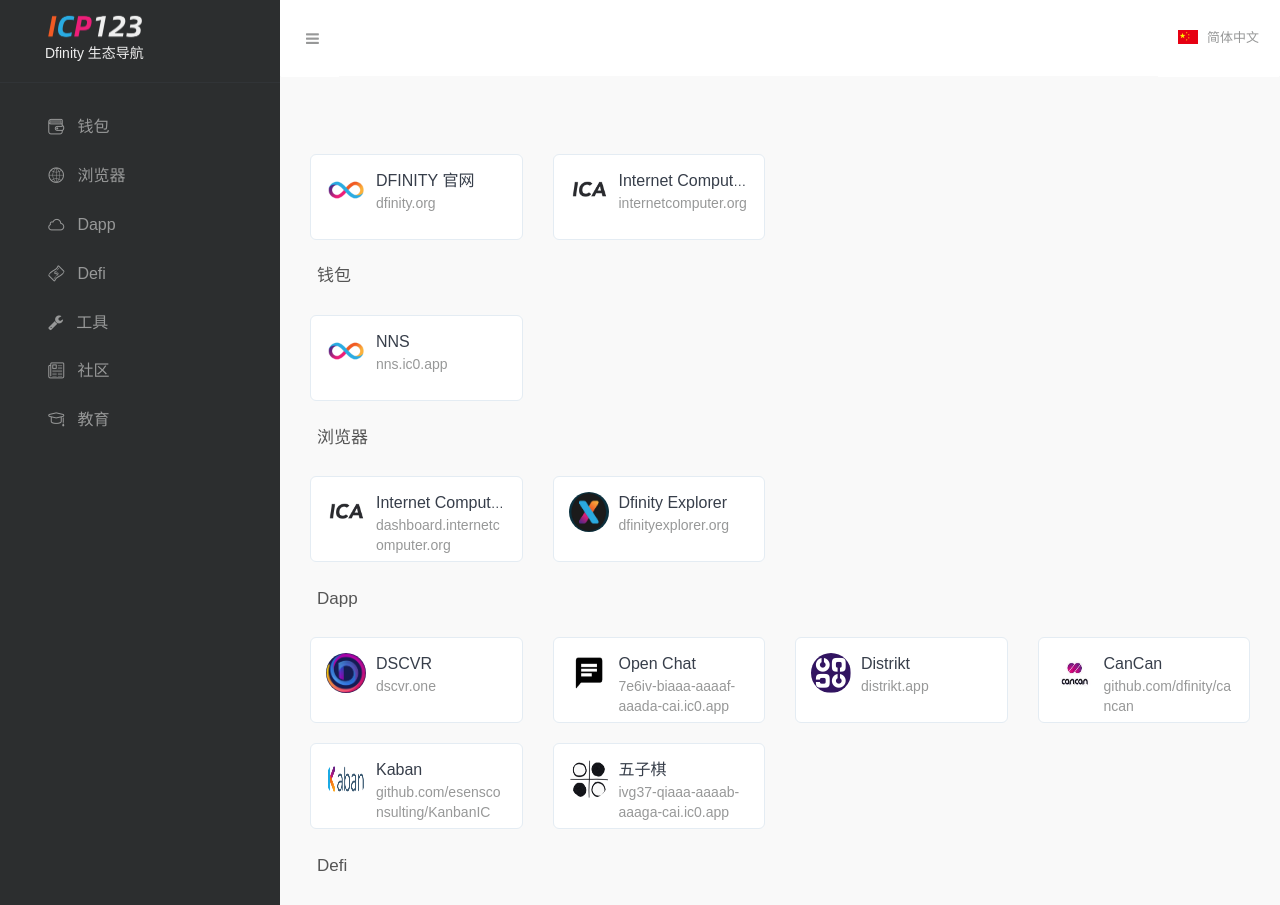
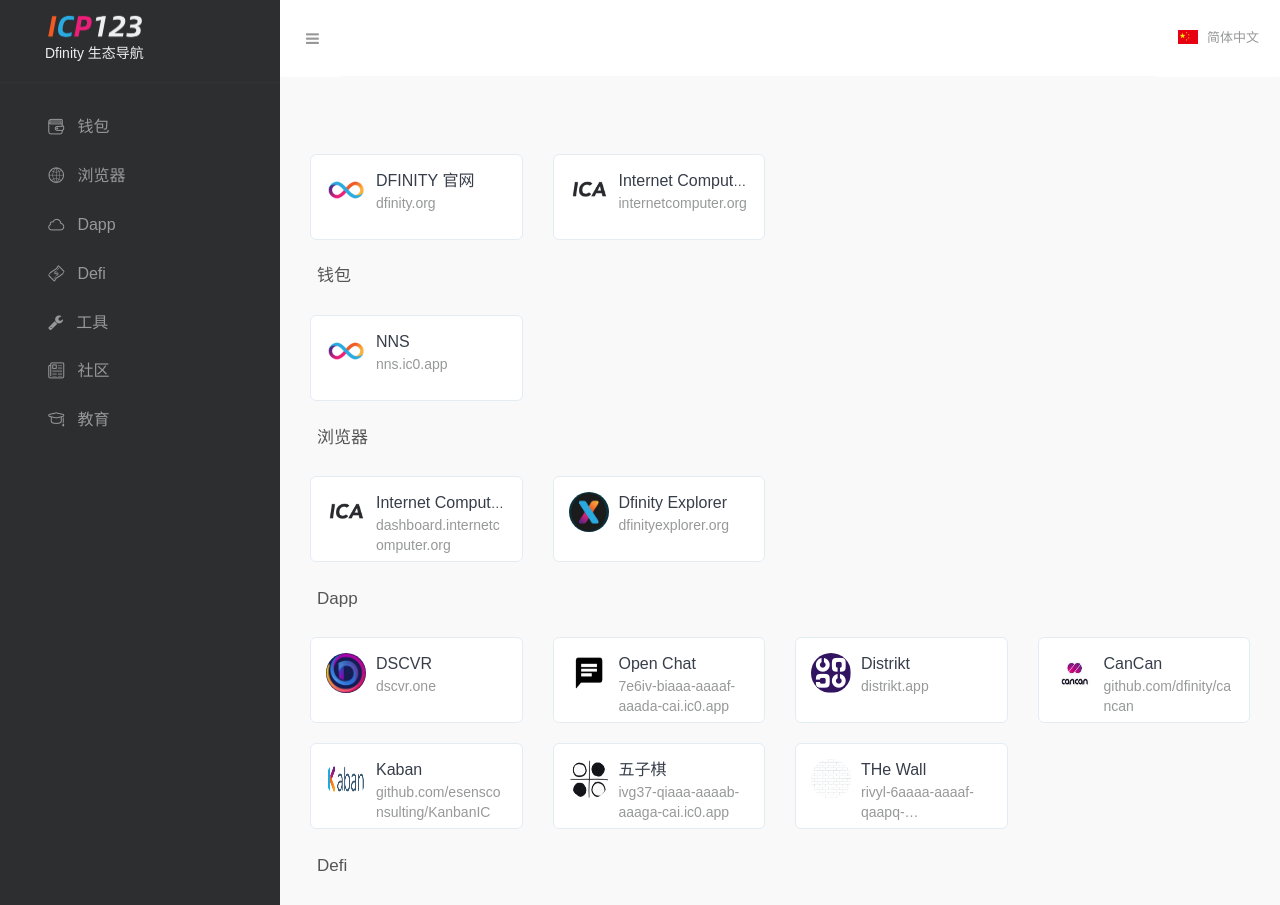
Before and after one commit to icpfans-xyz/123icp, a Vue app: page /#/ in a window 1280 px wide. Shown: the top 905 px of the page. Built offline with nearby package versions, Linux system fonts and the light colour scheme.

Commit message:
add dapp the wall

```diff
--- a/src/assets/data.js
+++ b/src/assets/data.js
@@ -1,7 +1,7 @@
 /*
  * @Author: your name
  * @Date: 2021-05-26 01:21:00
- * @LastEditTime: 2021-06-03 16:42:19
+ * @LastEditTime: 2021-06-11 11:44:56
  * @LastEditors: Please set LastEditors
  * @Description: In User Settings Edit
  * @FilePath: /oms-ux/Users/chenglei/work/WebStack-vue/src/assets/data.js
@@ -99,6 +99,12 @@
                 logo: 'assets/images/logos/wzq.png',
                 title: '五子棋',
                 desc: 'ivg37-qiaaa-aaaab-aaaga-cai.ic0.app'
+            },
+            {
+                url: 'https://rivyl-6aaaa-aaaaf-qaapq-cai.raw.ic0.app/',
+                logo: 'assets/images/logos/the wall.jpeg',
+                title: 'THe Wall',
+                desc: 'rivyl-6aaaa-aaaaf-qaapq-cai.raw.ic0.app'
             }
         ]
     },
```
Also changed, not shown: .eslintrc.js, public/assets/images/logos/the wall.jpeg (added).
